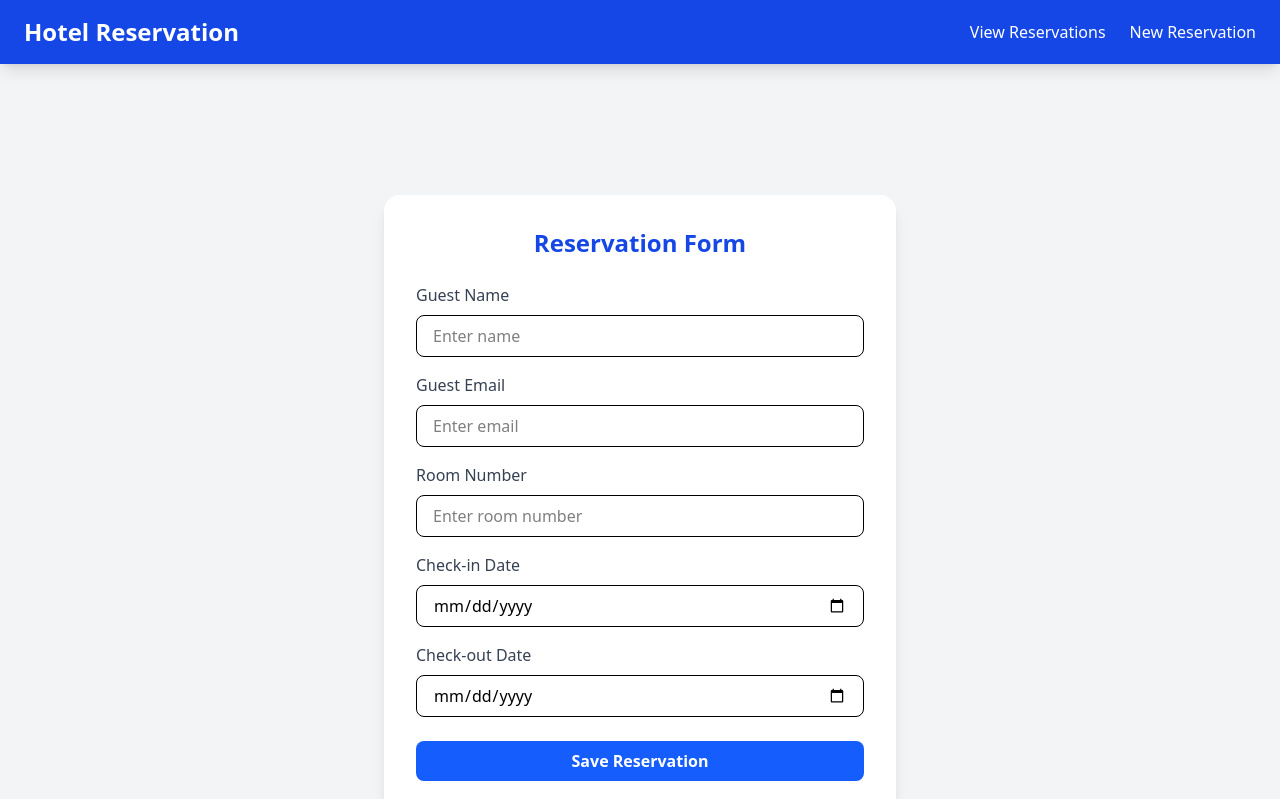
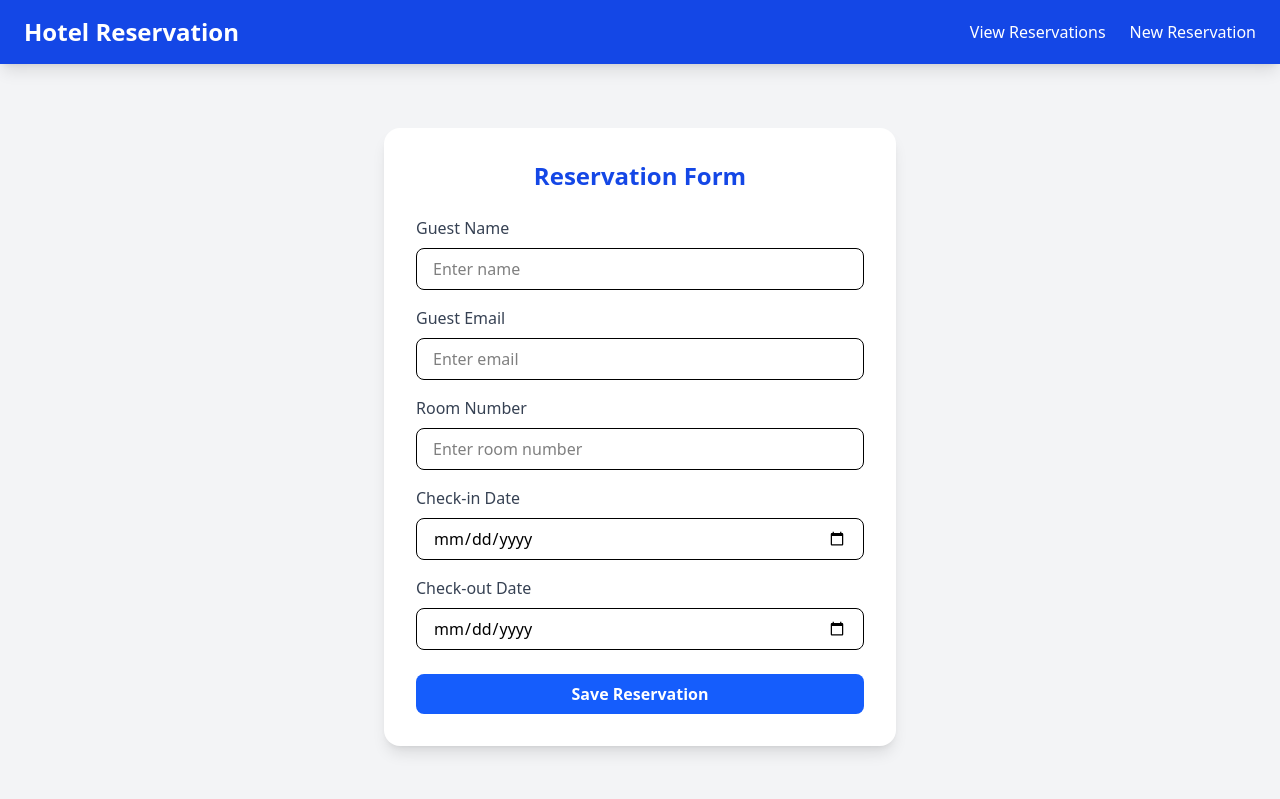
Before and after one commit to mithalesh-mk/hotel-app, an Angular app: page /edit/1 in a window 1280 px wide. Shown: the top 799 px of the page. Built offline with nearby package versions, Linux system fonts and the light colour scheme.

Commit message:
completed & closed 2

```diff
--- a/src/app/reservation-form/reservation-form.html
+++ b/src/app/reservation-form/reservation-form.html
@@ -1,5 +1,5 @@
 
-<div class="min-h-screen bg-gray-100 flex items-center justify-center p-6">
+<div class=" bg-gray-100 flex items-center justify-center p-6">
     <div class="bg-white shadow-lg rounded-2xl p-8 w-full max-w-lg">
       <h2 class="text-2xl font-bold text-blue-700 mb-6 text-center">
         Reservation Form
```
